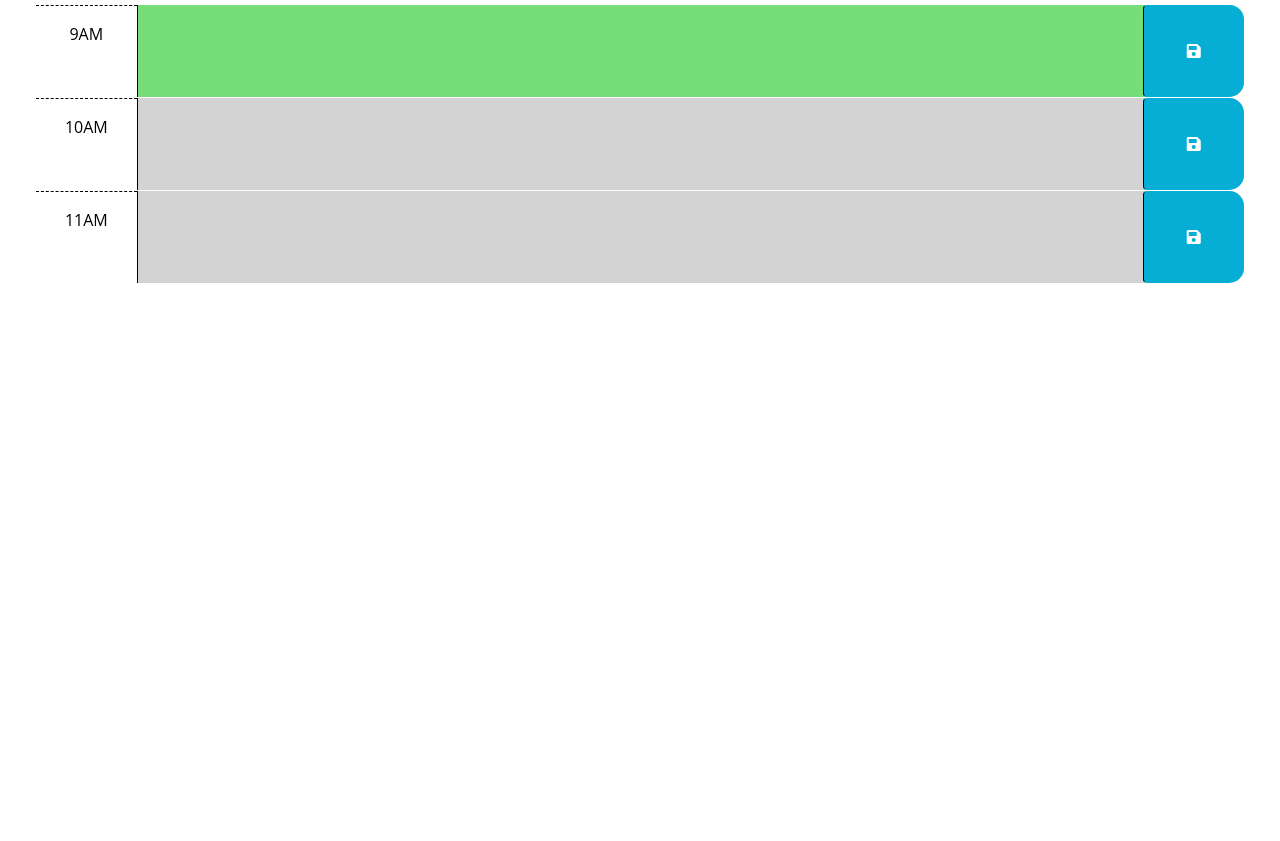
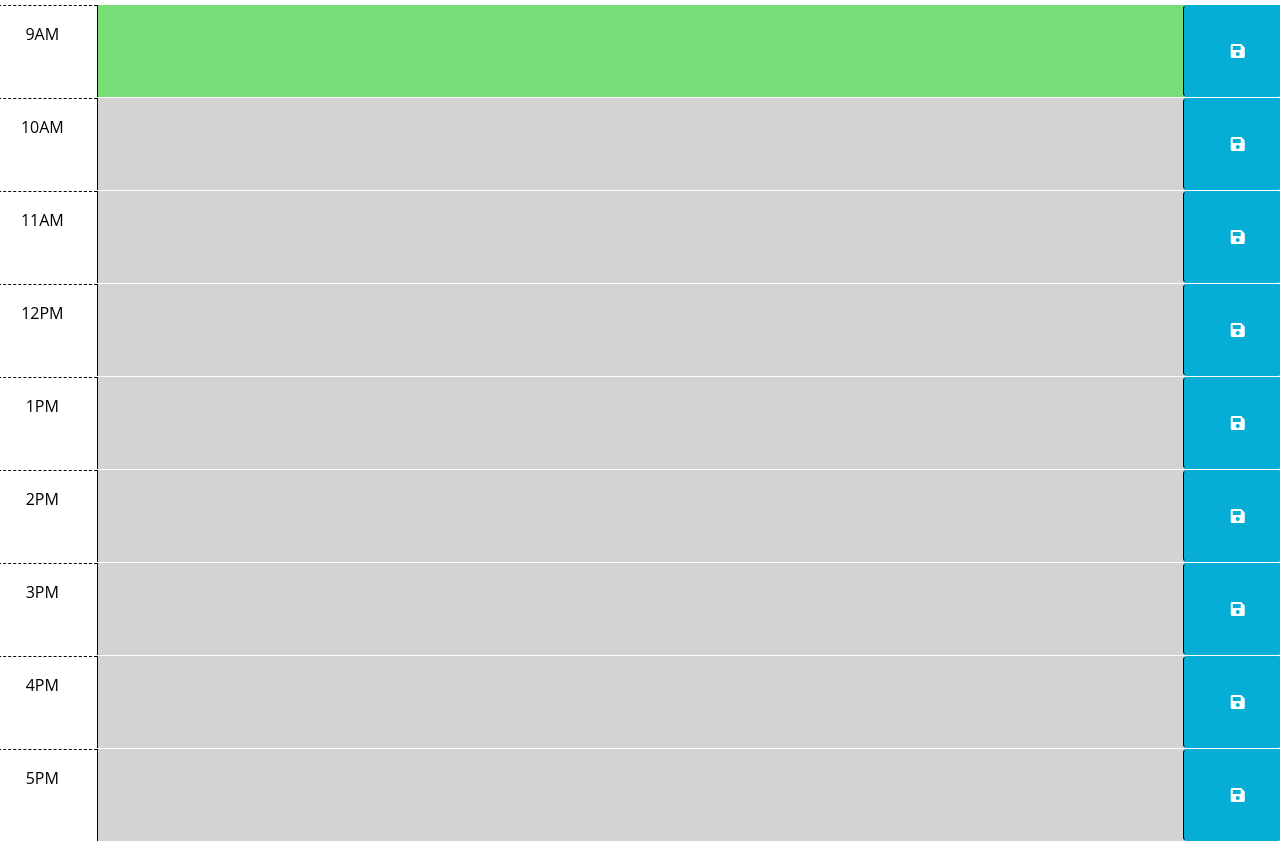
Before and after one commit to StamperM/daily-schedule, a plain HTML site: page index.html in a window 1280 px wide. Shown: the part 293-1134 px from the top of the page. Before the commit the page ends 800 px from the top, so only its background shows below. Drawn offline with nearby package versions, Linux system fonts and the light colour scheme.

Commit message:
cleaned up JS

```diff
--- a/Assets/js/script.js
+++ b/Assets/js/script.js
@@ -4,23 +4,8 @@ var button = $(".saveBtn");
 var thingsToDo = {};
 var descriptionValue ;
 
-
-
-// button.on("submit", function(){
-//   console.log('does on submit work?')
-//   thingsToDo.push()({
-//       description: toDoDescription.val($(".description").text),
-//       time: $(".timeBlock").text(),
-//   })
-//   console.log("test")
-//   localStorage.setItem('doThis',JSON.stringify(thingsToDo));
-//   console.log(thingsToDo);
-// })
-
-var timeBlock = dayjs().set("hour",14);
+var timeBlock = dayjs().set("hour");
 $(document).ready(function () {
-  console.log("ready!");
-  console.log(timeBlock);
   updateTimeSlots();
 });
 
@@ -41,7 +26,7 @@ function updateTimeSlots() {
 
   if (timeblockHour < currentTime) {
     $(this).addClass("past");
-  } else if (timeblockHour=== currentTime) {
+  } else if (timeblockHour === currentTime) {
     $(this).addClass("present");
   } else {
     $(this).addClass("future");
@@ -59,55 +44,17 @@ function updateTimeSlots() {
 
 
 $(function () {
-  $(".saveBtn").click(function (event) {
+  $(".saveBtn").click(function (event){
     console.log("save");
 // on save button read value and time
  event.preventDefault();
   descriptionValue = $(this).siblings(".description").val();
  var hourId = $(this).parent().attr('id');
  var splitHourId = hourId.split('-')[1];
-//  $(".custom-verifyTime").addClass(hourId)
-//  thingsToDo[splitHourId]=descriptionValue
-
-
-
-// read local storage for current stuff.
-
-var currentUpdatedToDo = JSON.parse(localStorage.getItem("timeblock")|| "{}");
-
-
-
-// write new value time on to the current stuff.
-
-currentUpdatedToDo[splitHourId]=descriptionValue
-// write current stuff back to local storage.
+ var currentUpdatedToDo = JSON.parse(localStorage.getItem("timeblock")|| "{}");
+currentUpdatedToDo[splitHourId]=descriptionValue;
 localStorage.setItem('timeblock',JSON.stringify( currentUpdatedToDo))
 
-  });
-
-
-  // TODO: Add a listener for click events on the save button. This code should
-  // use the id in the containing time-block as a key to save the user input in
-  // local storage. HINT: What does `this` reference in the click listener
-  // function? How can DOM traversal be used to get the "hour-x" id of the
-  // time-block containing the button that was clicked? How might the id be
-  // useful when saving the description in local storage?
-  //
-  // TODO: Add code to apply the past, present, or future class to each time
-  // block by comparing the id to the current hour. HINTS: How can the id
-  // attribute of each time-block be used to conditionally add or remove the
-  // past, present, and future classes? How can Day.js be used to get the
-  // current hour in 24-hour time?
-  //
-  // TODO: Add code to get any user input that was saved in localStorage and set
-  // the values of the corresponding textarea elements. HINT: How can the id
-  // attribute of each time-block be used to do this?
-  //
-  // TODO: Add code to display the current date in the header of the page.
-});
-
-function circles() {
-  //  if $("#custom-verify").isBefore(dayjs(today)){
-  //  $("#custom-verify") .addClass('.future')
-  //  }
 }
+)
+})
--- a/index.html
+++ b/index.html
@@ -32,19 +32,8 @@
     </header>
 
 
-    <div class="container-fluid px-5">
-      <!-- Use class for "past", "present", and "future" to apply styles to the
-        time-block divs accordingly. The javascript will need to do this by
-        adding/removing these classes on each div by comparing the hour in the
-        id to the current hour. The html provided below is meant to be an example
-        demonstrating how the css provided can be leveraged to create the
-        desired layout and colors. The html below should be removed or updated
-        in the finished product. Remember to delete this comment once the
-        code is implemented.
-        -->
-
-      <!-- Example of a past time block. The "past" class adds a gray background color. -->
-      <div id="hour-9" class="row time-block">
+    <div class="container-fluid px-5"></div>
+    <div id="hour-9" class="row time-block">
         <div class="col-2 col-md-1 hour text-center py-3 custom-verifyTime">9AM</div>
         <textarea class="col-8 col-md-10 description" rows="3"> </textarea>
         <button class="btn saveBtn col-2 col-md-1" aria-label="save" >
@@ -52,7 +41,7 @@
         </button>
       </div>
 
-      <!-- Example of a present time block. The "present" class adds a red background color. -->
+
       <div id="hour-10" class="row time-block" >
         <div class="col-2 col-md-1 hour text-center py-3 custom-verifyTime">10AM</div>
         <textarea class="col-8 col-md-10 description" rows="3"> </textarea>
@@ -61,7 +50,6 @@
         </button>
       </div>
 
-      <!-- Example of a future time block. The "future" class adds a green background color. -->
       <div id="hour-11" class="row time-block ">
         <div class="col-2 col-md-1 hour text-center py-3 custom-verifyTime">11AM</div>
         <textarea class="col-8 col-md-10 description" rows="3"> </textarea>
@@ -69,8 +57,8 @@
           <i class="fas fa-save" aria-hidden="true"></i>
         </button>
       </div>
-    <!-- </div>
-    <div id="hour-11" class="row time-block future">
+     </div>
+    <div id="hour-12" class="row time-block">
       <div class="col-2 col-md-1 hour text-center py-3 custom-verifyTime">12PM</div>
       <textarea class="col-8 col-md-10 description" rows="3"> </textarea>
       <button class="btn saveBtn col-2 col-md-1" aria-label="save">
@@ -78,14 +66,14 @@
       </button>
     </div>
   </div>
-  <div id="hour-11" class="row time-block future">
+  <div id="hour-13" class="row time-block ">
     <div class="col-2 col-md-1 hour text-center py-3 custom-verifyTime">1PM</div>
     <textarea class="col-8 col-md-10 description" rows="3"> </textarea>
     <button class="btn saveBtn col-2 col-md-1" aria-label="save">
       <i class="fas fa-save" aria-hidden="true"></i>
     </button>
   </div>
-  <div id="hour-11" class="row time-block future">
+  <div id="hour-14" class="row time-block ">
     <div class="col-2 col-md-1 hour text-center py-3 custom-verifyTime">2PM</div>
     <textarea class="col-8 col-md-10 description" rows="3"> </textarea>
     <button class="btn saveBtn col-2 col-md-1" aria-label="save">
@@ -93,7 +81,7 @@
     </button>
   </div>
 </div>
-<div id="hour-11" class="row time-block future">
+<div id="hour-15" class="row time-block">
   <div class="col-2 col-md-1 hour text-center py-3 custom-verifyTime">3PM</div>
   <textarea class="col-8 col-md-10 description" rows="3"> </textarea>
   <button class="btn saveBtn col-2 col-md-1" aria-label="save">
@@ -101,7 +89,7 @@
   </button>
 </div>
 </div>
-<div id="hour-11" class="row time-block future">
+<div id="hour-16" class="row time-block">
   <div class="col-2 col-md-1 hour text-center py-3 custom-verifyTime">4PM</div>
   <textarea class="col-8 col-md-10 description" rows="3"> </textarea>
   <button class="btn saveBtn col-2 col-md-1" aria-label="save">
@@ -109,12 +97,12 @@
   </button>
 </div>
 </div>
-<div id="hour-11" class="row time-block future">
-  <div class="col-2 col-md-1 hour text-center py-3 custom-verifyTime" id="pm-5"></div>
+<div id="hour-17" class="row time-block">
+  <div class="col-2 col-md-1 hour text-center py-3 custom-verifyTime" id="pm-5">5PM</div>
   <textarea class="col-8 col-md-10 description" rows="3"> </textarea>
   <button class="btn saveBtn col-2 col-md-1" aria-label="save">
     <i class="fas fa-save" aria-hidden="true"></i>
-  </button> -->
+  </button>
 </div>
 </div>
 </div>
```
